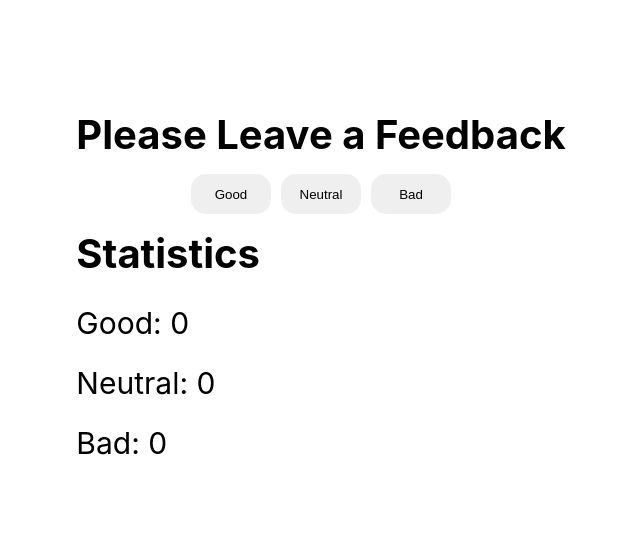
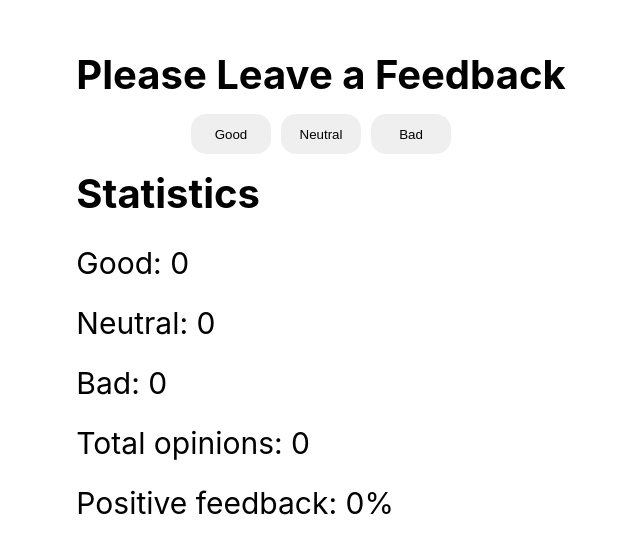
Before and after one commit to Enma04/goit-react-hw-02-feedback, a React (Create React App) app: page / in a window 1280 px wide. Shown: the part 111-664 px from the top of the page, without its empty margins (319-959 px from the left). Built offline with nearby package versions, Linux system fonts and the light colour scheme.

Commit message:
completada la parte 1-2

```diff
--- a/src/components/FeedBack/FeedBack.jsx
+++ b/src/components/FeedBack/FeedBack.jsx
@@ -2,13 +2,20 @@ import React, { Component } from 'react';
 import css from "./FeedBack.module.css";
 
 export default class FeedBack extends Component {
+//--------------------------------------
+//------------- PROPS CLASS DEFINITIONS
   static defaultProps = {
     step: 1,
+    total: 0,
+    percentage: 0,
     initialValue: 0,
   };
 
   static propTypes = {};
 
+
+//--------------------------------------
+//------------- CLASS FUNCTIONS
   funcAdd(event) {
     const { step } = this.props;
     const { good, neutral, bad } = this.state;
@@ -16,16 +23,36 @@ export default class FeedBack extends Component {
 
     if( type === "good" ) {
       this.setState({ good: good + step });
-      return;
     }
     else if( type === "neutral" ) {
       this.setState({ neutral: neutral + step });
-      return;
+    }
+    else if( type === "bad" ) {
+      this.setState({ bad: bad + step });
     }
 
-    this.setState({ bad: bad + step });
+    this.countTotalFeedback();
+    this.countPositiveFeedbackPercentage();
   };
 
+  countTotalFeedback() {
+    this.setState((prev) => {
+      //console.log("preview: ", prev);
+      const { good, neutral, bad } = prev;
+      return { total: ( good + neutral + bad ) };
+    });
+  }
+
+  countPositiveFeedbackPercentage() {
+    this.setState((prev) => {
+      //console.log("preview: ", prev);
+      const { good, total } = prev;
+      return { percentage: Math.round( (good / total) * 100 ) };
+    });
+  }
+
+//--------------------------------------
+//------------- CLASS CONSTRUCTOR
   constructor(props) {
     super(props);
 
@@ -33,14 +60,20 @@ export default class FeedBack extends Component {
       good: this.props.initialValue,
       neutral: this.props.initialValue,
       bad: this.props.initialValue,
+      total: this.props.initialValue,
+      percentage: this.props.initialValue,
     };
 
     this.funcAdd = this.funcAdd.bind(this);
+    this.countTotalFeedback = this.countTotalFeedback.bind(this);
+    this.countPositiveFeedbackPercentage = this.countPositiveFeedbackPercentage.bind(this);
   }
 
+//--------------------------------------
+//------------- RENDER METOD
   render() {
     const { children } = this.props;
-    const { good, neutral, bad } = this.state;
+    const { good, neutral, bad, total, percentage } = this.state;
 
     return (
       <section className="feedBackSec">
@@ -55,6 +88,8 @@ export default class FeedBack extends Component {
           <li className={css.statisticsItem}> Good: {good} </li>
           <li className={css.statisticsItem}> Neutral: {neutral} </li>
           <li className={css.statisticsItem}> Bad: {bad} </li>
+          <li className={css.statisticsItem}> Total opinions: {total} </li>
+          <li className={css.statisticsItem}> Positive feedback: {percentage}% </li>
         </ul>
         {children}
       </section>
```
